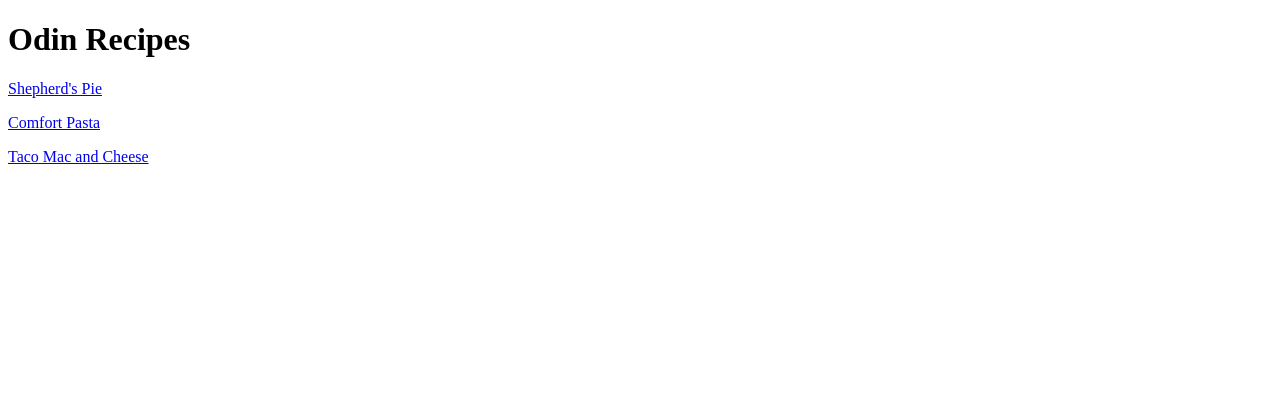
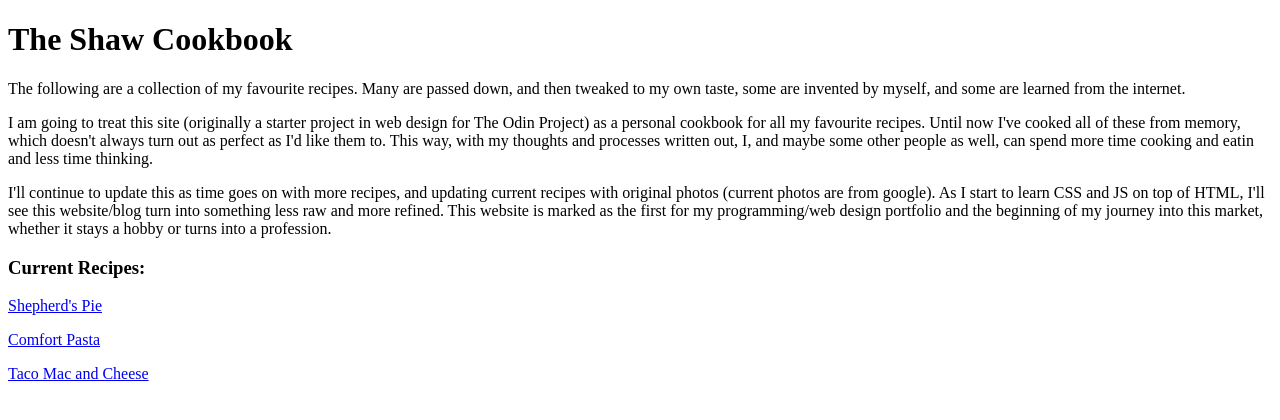
Before and after one commit to BCDShaw/odin-recipes, a plain HTML site: page index.html in a window 1280 px wide. Drawn offline with Linux system fonts and the light colour scheme.

Commit message:
Updated home page with a new title, headers, and description of the site and its purpose.

```diff
--- a/index.html
+++ b/index.html
@@ -3,18 +3,40 @@
 <html lang ="en">
     <head>
         <meta charset="utf-8">
-        <title>TOP Recipes</title>
+        <title>The Shaw Cookbook</title>
     </head>
 
     <body>
-        <h1> Odin Recipes</h1>
+        <h1>The Shaw Cookbook</h1>
 
+        <p>The following are a collection of my favourite recipes. Many are passed down,
+            and then tweaked to my own taste, some are invented by myself, and some are
+            learned from the internet.
+        </p>
+        <p>I am going to treat this site (originally a starter project in web design for
+            The Odin Project) as a personal cookbook for all my favourite recipes. Until now
+            I've cooked all of these from memory, which doesn't always turn out as perfect
+            as I'd like them to. This way, with my thoughts and processes written out, I, and
+            maybe some other people as well, can spend more time cooking and eatin and less
+            time thinking.
+        </p>
+        <p>I'll continue to update this as time goes on with more recipes, and updating
+            current recipes with original photos (current photos are from google). As I
+            start to learn CSS and JS on top of HTML, I'll see this website/blog turn into
+            something less raw and more refined. This website is marked as the first for my
+            programming/web design portfolio and the beginning of my journey into this market,
+            whether it stays a hobby or turns into a profession.
+        </p>
+
+        <h3>Current Recipes:</h3>
         <p>
              <a href="./recipes/shepherdspie.html">Shepherd's Pie</a>
         </p>
+
         <p>
             <a href="./recipes/comfortpasta.html">Comfort Pasta</a>
         </p>
+
         <p>
             <a href="./recipes/tacomac.html">Taco Mac and Cheese</a>
         </p>
```
